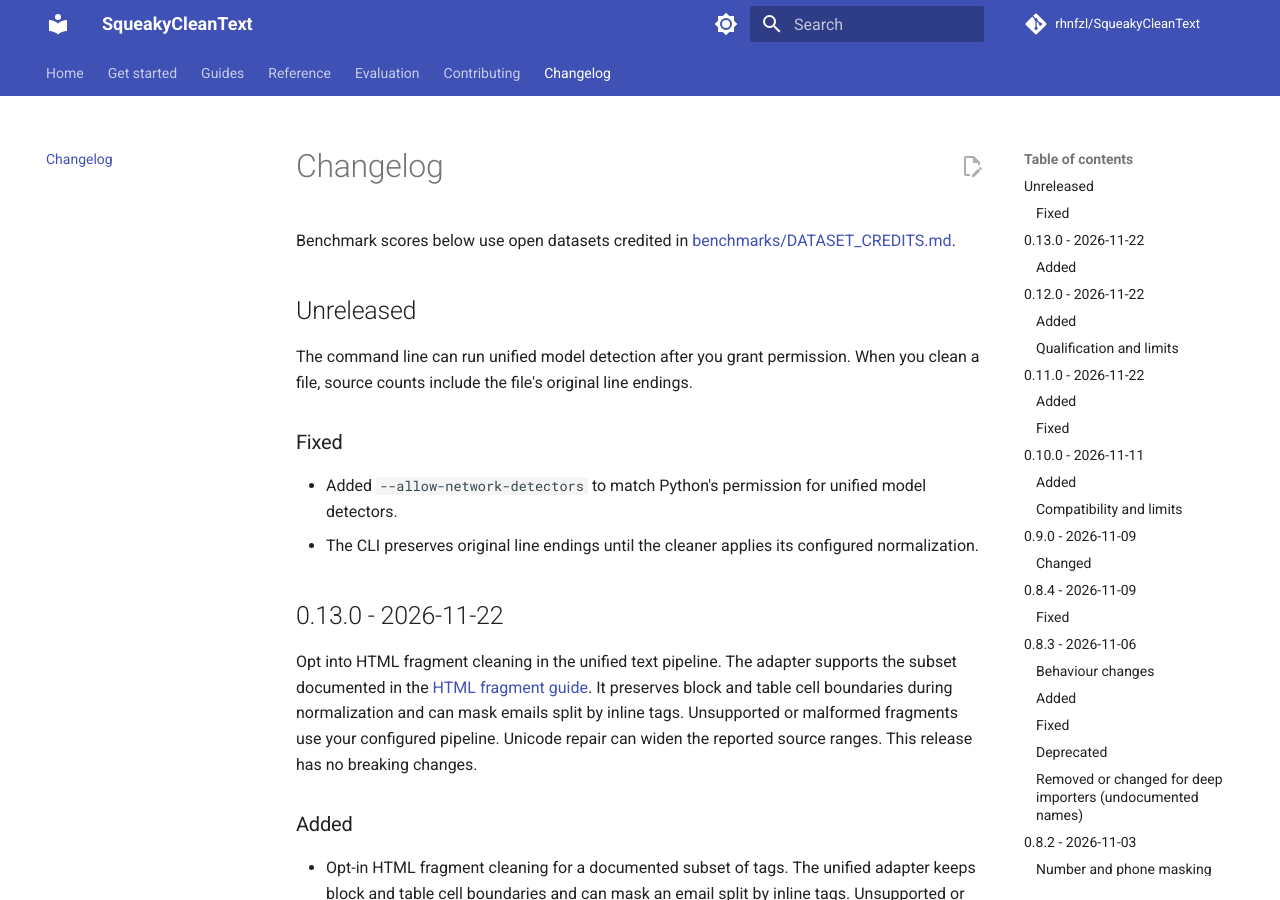
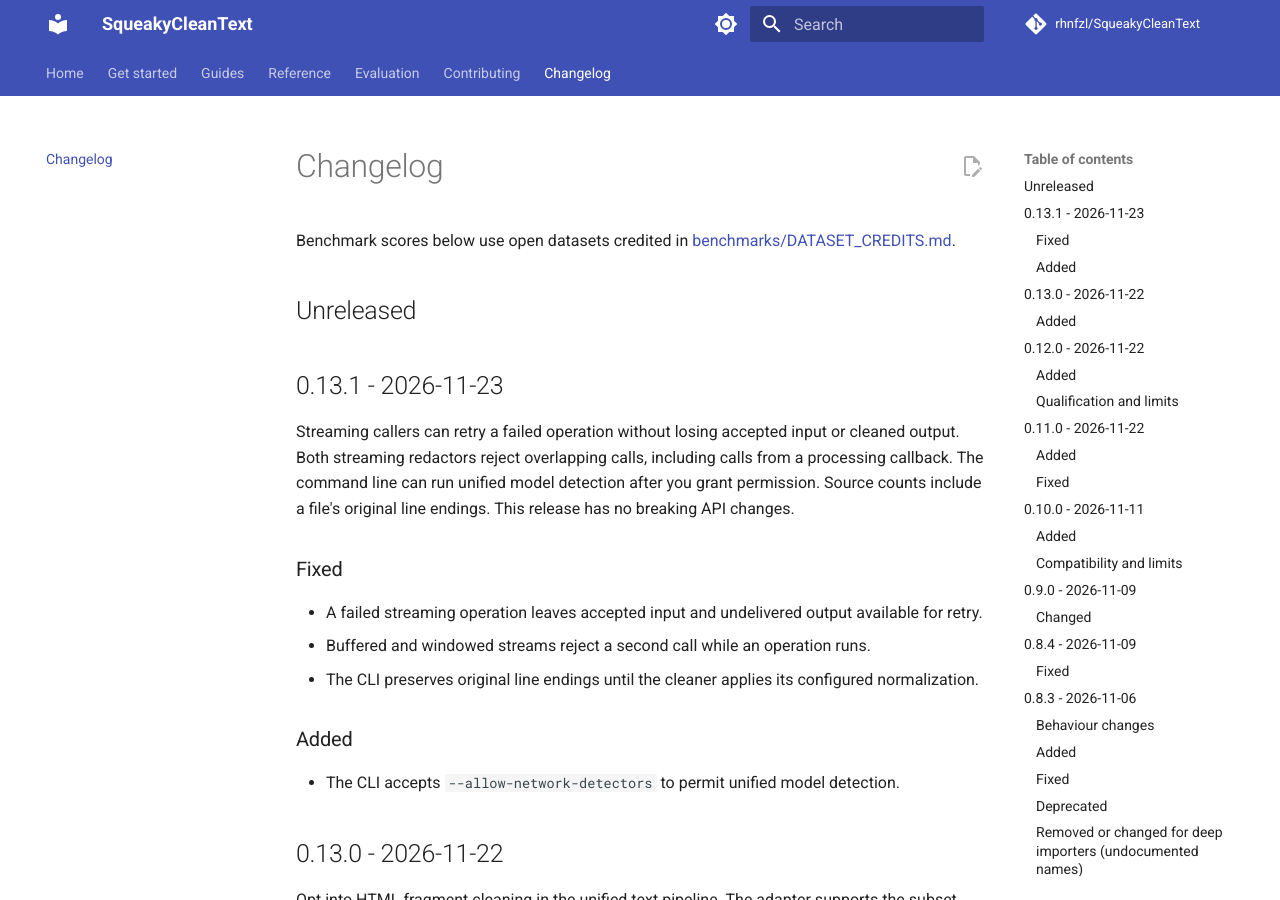
Before and after one commit to rhnfzl/SqueakyCleanText, an MkDocs documentation site: the page built from docs/changelog.md, in a window 1280 px wide and 900 px high. Built offline with MkDocs 1.6.1 and Material for MkDocs 9.7.7, drawn with Linux system fonts in a browser that asks for light colours; comment, search, counter and statistics services are not loaded.

Commit message:
release: prepare SqueakyCleanText 0.13.1

```diff
--- a/CHANGELOG.md
+++ b/CHANGELOG.md
@@ -4,13 +4,23 @@ Benchmark scores below use open datasets credited in [benchmarks/DATASET_CREDITS
 
 ## Unreleased
 
+## 0.13.1 - 2026-11-23
+
+Streaming callers can retry a failed operation without losing accepted input or cleaned output.
+Both streaming redactors reject overlapping calls, including calls from a processing callback.
 The command line can run unified model detection after you grant permission.
-When you clean a file, source counts include the file's original line endings.
+Source counts include a file's original line endings.
+This release has no breaking API changes.
 
 ### Fixed
 
-- Added `--allow-network-detectors` to match Python's permission for unified model detectors.
+- A failed streaming operation leaves accepted input and undelivered output available for retry.
+- Buffered and windowed streams reject a second call while an operation runs.
 - The CLI preserves original line endings until the cleaner applies its configured normalization.
+
+### Added
+
+- The CLI accepts `--allow-network-detectors` to permit unified model detection.
 
 ## 0.13.0 - 2026-11-22
 
--- a/sct/__init__.py
+++ b/sct/__init__.py
@@ -64,7 +64,7 @@ from sct.streaming import (
 from sct.utils.anonymization_map import AnonymizationMap, MapEntry
 from sct.utils.process_result import ProcessResult
 
-__version__ = "0.13.0"
+__version__ = "0.13.1"
 __all__ = [
     "CapableDocumentExtractor", "DocumentElement", "DocumentExtractionRouter", "DocumentExtractor", "DocumentOutput",
     "ExtractedDocument", "ProcessedDocument", "clean_document", "extract_document",
```
Also changed, not shown: docs/ADAPTERS.md (+1 -1 lines).
